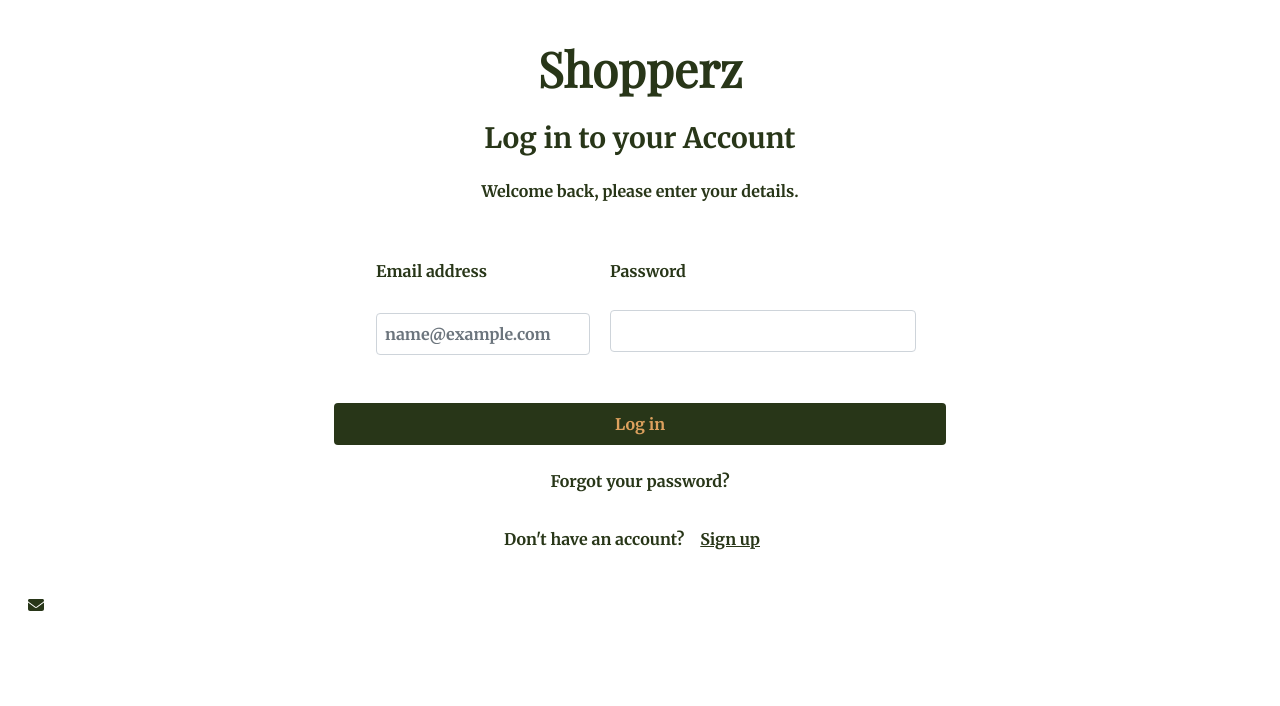
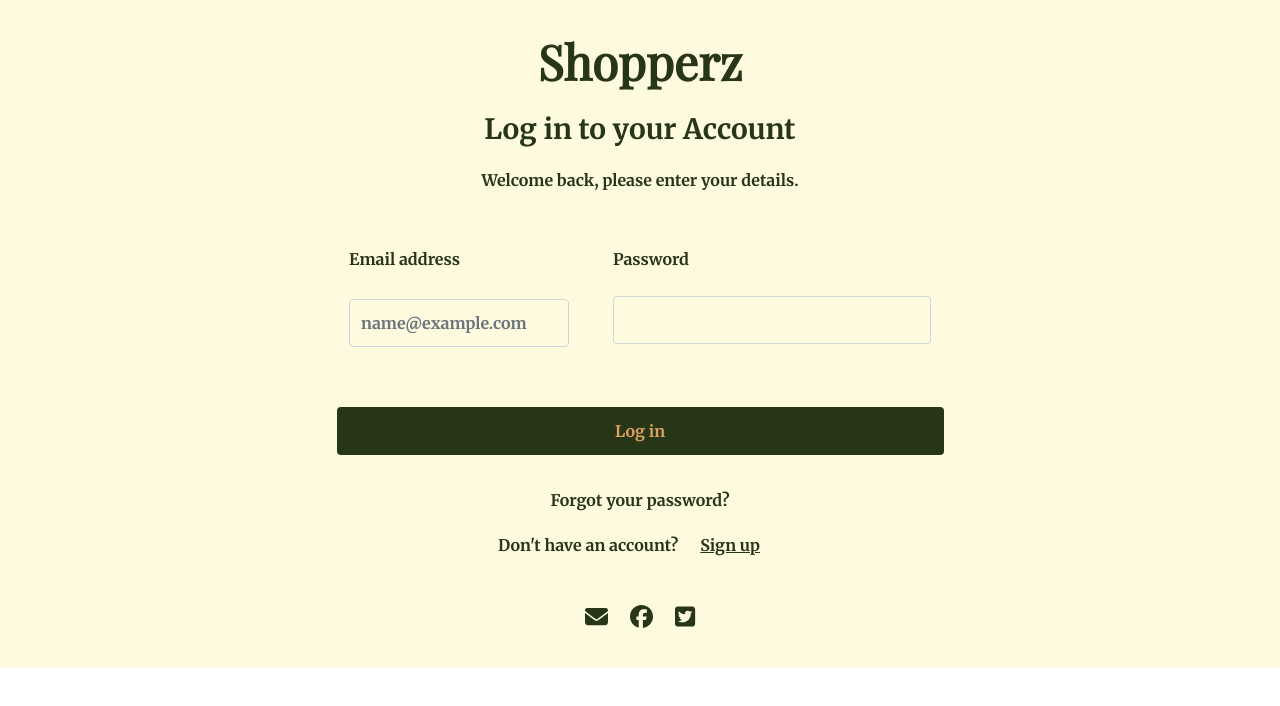
Before and after one commit to mwikalikyalo/shopperz, an Angular app: page / in a window 1280 px wide. Shown: the top 706 px of the page. Built offline with nearby package versions, Linux system fonts and the light colour scheme; a web font is replaced by a local one.

Commit message:
Add the icons for contact at the bottom of the page

```diff
--- a/src/app/login/login.component.css
+++ b/src/app/login/login.component.css
@@ -2,8 +2,10 @@
 *{
   font-family: 'Merriweather', serif;
   color: #283618;
-  padding: 8px;
+  padding: 11px;
+  margin: 0px;
   overflow-x: hidden;
+  background-color: #FEFAE0;
 }
 
 #shopperz{
@@ -20,3 +22,7 @@ button{
   color: #DDA15E;
   background-color: #283618;
 }
+
+.icons{
+  font-size: 23px;
+}
--- a/src/app/login/login.component.html
+++ b/src/app/login/login.component.html
@@ -1,6 +1,4 @@
 <div class="container-fluid login">
-  <div class="row">
-    <div class="col">
       <div class="intro">
         <h2 id="shopperz" class="text-center">Shopperz</h2>
         <h3 class="login text-center">Log in to your Account</h3>
@@ -29,10 +27,9 @@
         <p class="text-center"><a>Forgot your password?</a></p>
         <p class="sign">Don't have an account?<span><a routerLink="/sign-up">Sign up</a></span></p>
       </div>
-      <div>
+      <div class="d-flex justify-content-center icons">
         <fa-icon [icon]="faEnvelope"></fa-icon>
+        <fa-icon [icon]="faFacebook"></fa-icon>
+        <fa-icon [icon]="faSquareTwitter"></fa-icon>
       </div>
-
-    </div>
-  </div>
 </div>
--- a/src/app/login/login.component.ts
+++ b/src/app/login/login.component.ts
@@ -1,5 +1,6 @@
 import { Component, OnInit } from '@angular/core';
-import { faCoffee } from '@fortawesome/free-solid-svg-icons';
+import { faFacebook } from '@fortawesome/free-brands-svg-icons';
+import { faSquareTwitter } from '@fortawesome/free-brands-svg-icons';
 import { faEnvelope } from '@fortawesome/free-solid-svg-icons';
 
 @Component({
@@ -9,7 +10,8 @@ import { faEnvelope } from '@fortawesome/free-solid-svg-icons';
 })
 export class LoginComponent implements OnInit {
   faEnvelope= faEnvelope;
-  faCoffee = faCoffee;
+  faFacebook = faFacebook;
+  faSquareTwitter=faSquareTwitter;
   constructor() { }
 
   ngOnInit(): void {
```
